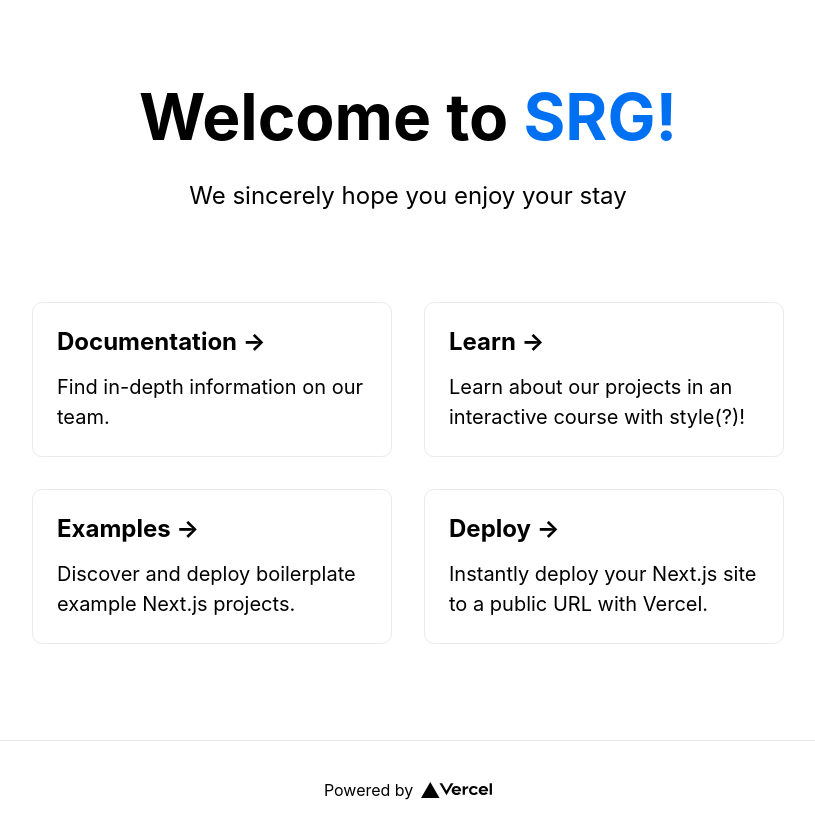
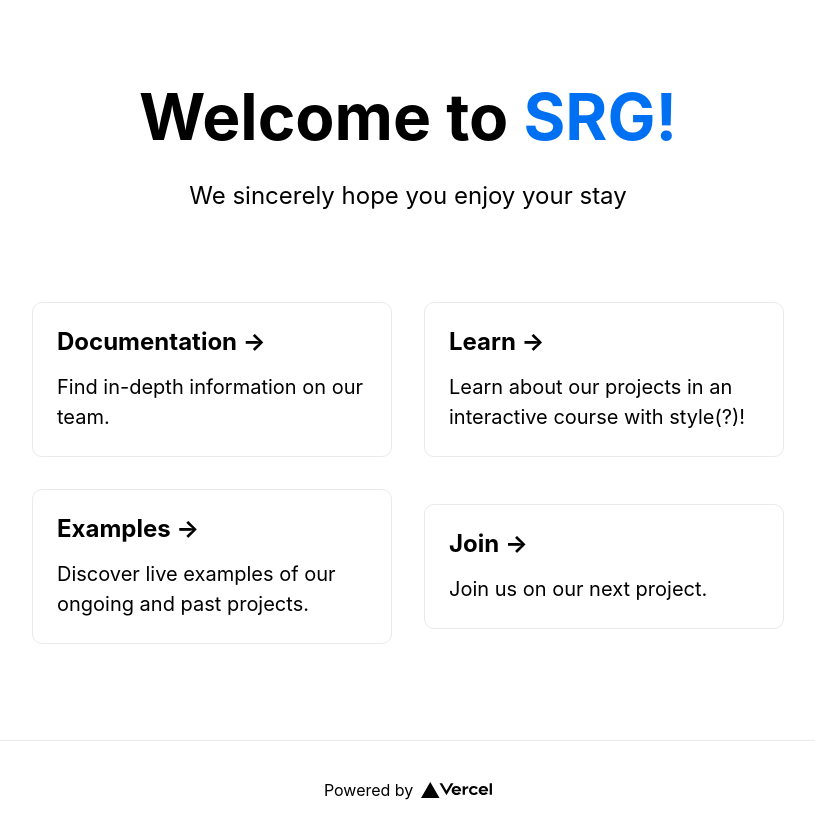
Before and after one commit to SHGin/nextjs, a Next.js app: page / in a window 1280 px wide. Shown: the whole page, without its empty margins (232-1047 px from the left). Built offline with nearby package versions, Linux system fonts and the light colour scheme.

Commit message:
Update index.js

```diff
--- a/pages/index.js
+++ b/pages/index.js
@@ -34,16 +34,16 @@ export default function Home() {
             className={styles.card}
           >
             <h3>Examples &rarr;</h3>
-            <p>Discover and deploy boilerplate example Next.js projects.</p>
+            <p>Discover live examples of our ongoing and past projects.</p>
           </a>
 
           <a
             href="https://vercel.com/import?filter=next.js&utm_source=create-next-app&utm_medium=default-template&utm_campaign=create-next-app"
             className={styles.card}
           >
-            <h3>Deploy &rarr;</h3>
+            <h3>Join &rarr;</h3>
             <p>
-              Instantly deploy your Next.js site to a public URL with Vercel.
+              Join us on our next project.
             </p>
           </a>
         </div>
```
